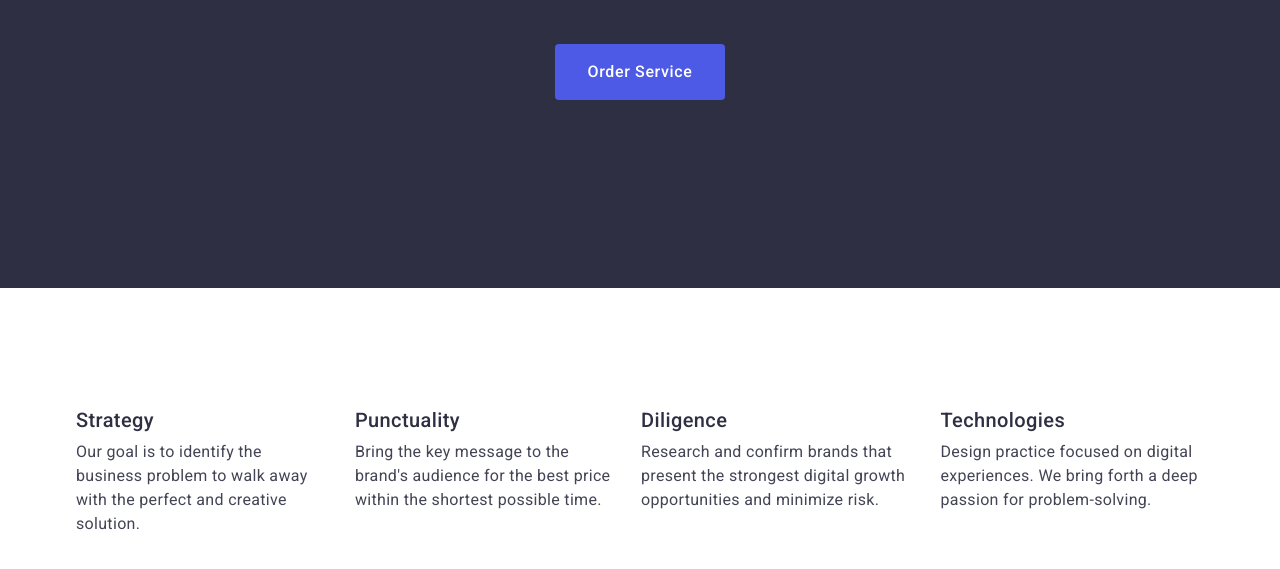
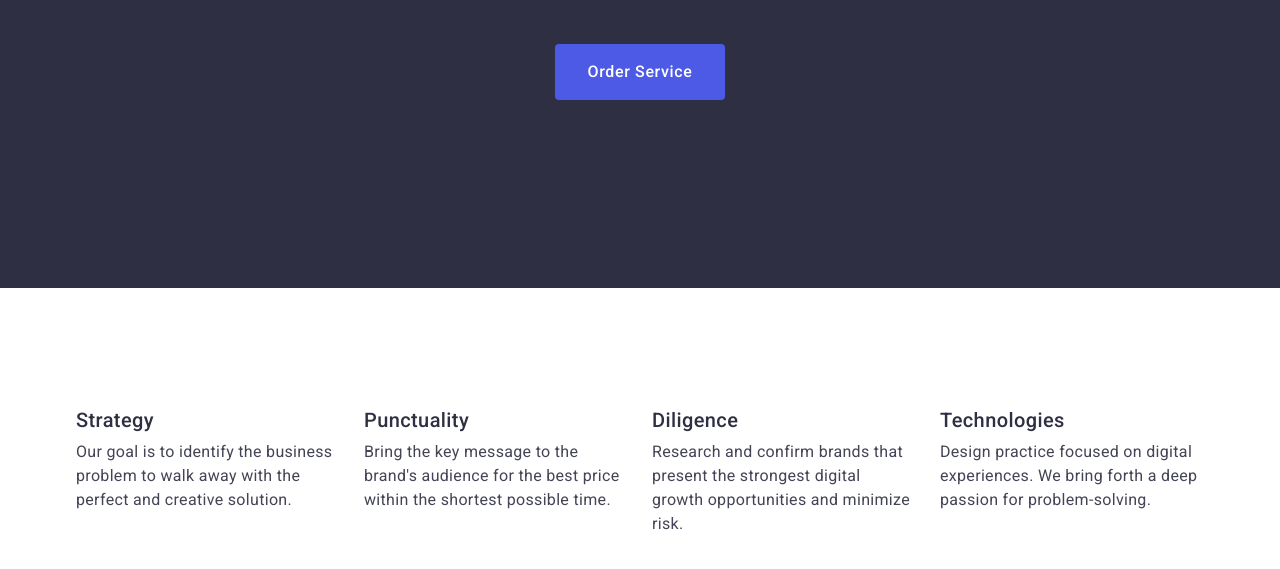
Before and after one commit to nataliakostyrko/goit-markup-hw-03, a plain HTML site: page index.html in a window 1280 px wide. Shown: the part 385-954 px from the top of the page. Drawn offline with nearby package versions, Linux system fonts and the light colour scheme.

Commit message:
add insex.html

```diff
--- a/css/styles.css
+++ b/css/styles.css
@@ -51,6 +51,8 @@ img {
 }
 
 .header {
+  display: flex;
+  justify-content: space-between;
   border-bottom: 1px solid #e7e9fc
 }
 .heider-container {
@@ -164,28 +166,34 @@ img {
   overflow: hidden;
 }
 
+.section-strategy {
+  font-size: 20px;
+  font-weight: 500;
+  line-height: 1.2;
+  letter-spacing: 0.4px;
+  color: #2E2F42;
+  margin-bottom: 8px;
+}
+
+.paragraf-section {
+
+  line-height: 1.5;
+  letter-spacing: 0.02em;
+  color: #434455;
+  font-size: 16px;
+
+}
+
+
 .advantages-list {
   display: flex;
   gap: 24px;
 }
 .advantages-list-item {
-  width: calc((100%-72px) / 4);
+  width: calc((100% - 72px) / 4);
 }
 
-.section-strategy {
-  font-weight: 500;
-  font-size: 20px;
-  line-height: 1.2;
-  letter-spacing: 0.02em;
-  color: #2e2f42;
-  margin-bottom: 8px;
-}
-.paragraf-section {
-  font-size: 16px;
-  line-height: 1.5;
-  letter-spacing: 0.02em;
-  color: #434455;
-}
+
 
 .advantages-section-our {
   font-size: 36px;
```
Also changed, not shown: index.html (+3 -6 lines).
